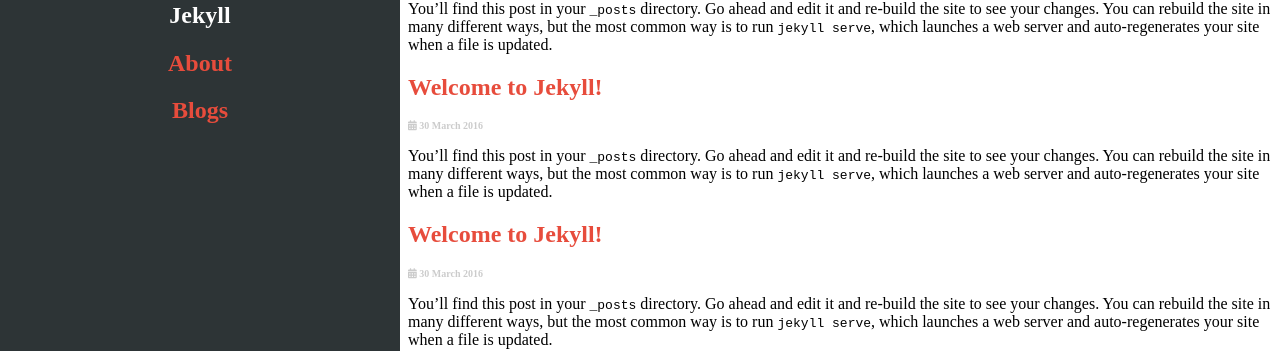
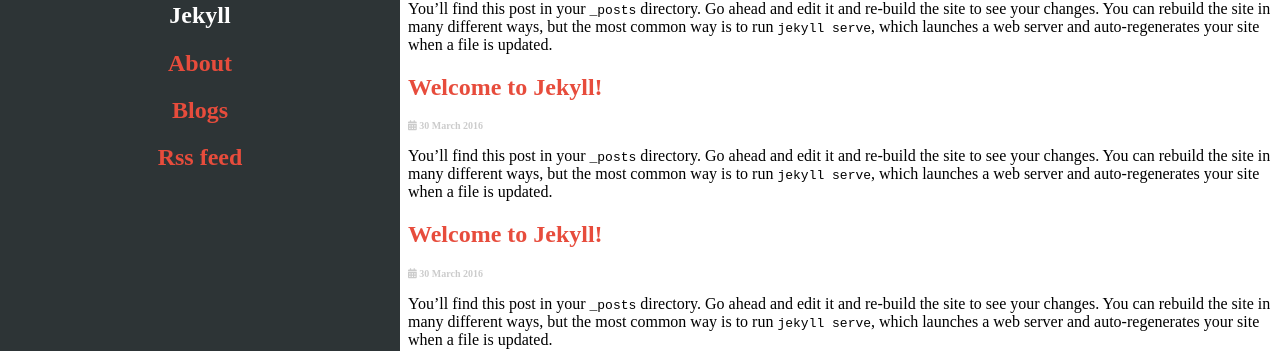
Before and after one commit to NrdyBhu1/atlas-jekyll-theme, a Jekyll site: the page built from index.html, in a window 1280 px wide. Shown: the part 302-653 px from the top of the page. Built offline with Jekyll 4.4.1, drawn with Linux system fonts in a browser that asks for light colours.

Commit message:
modified:   _includes/sidebar.html

```diff
--- a/_includes/sidebar.html
+++ b/_includes/sidebar.html
@@ -6,4 +6,5 @@
     <h4>{{ site.description }}</h3>
     <h2><a href="{{ '/about.html' | absolute_url }}">About</a></h2>
     <h2><a href="{{ '/blogs.html' | absolute_url }}">Blogs</a></h2>
+    <h2><a href="{{ '/feed.xml' | absolute_url }}">Rss feed</a></h2>
 </div>
```
